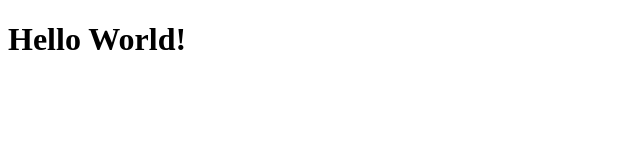
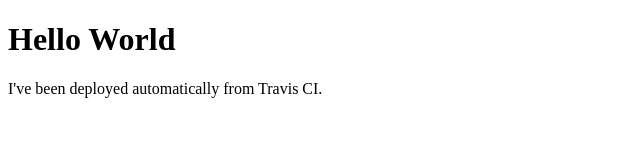
Before and after one commit to GeoscienceAustralia/NEXISData, a website: page app/index.html in a window 1280 px wide. Shown: the whole page, without its empty margins (0-640 px from the left). Drawn offline with Linux system fonts and the light colour scheme.

Commit message:
Add more info to the index HTML

```diff
--- a/app/index.html
+++ b/app/index.html
@@ -2,9 +2,12 @@
 <html lang="en">
 <head>
     <meta charset="UTF-8">
-    <title>Hello World!</title>
+    <title>Hello World</title>
 </head>
 <body>
-    <h1>Hello World!</h1>
+    <h1>Hello World</h1>
+    <p>
+        I've been deployed automatically from Travis CI.
+    </p>
 </body>
 </html>
```
